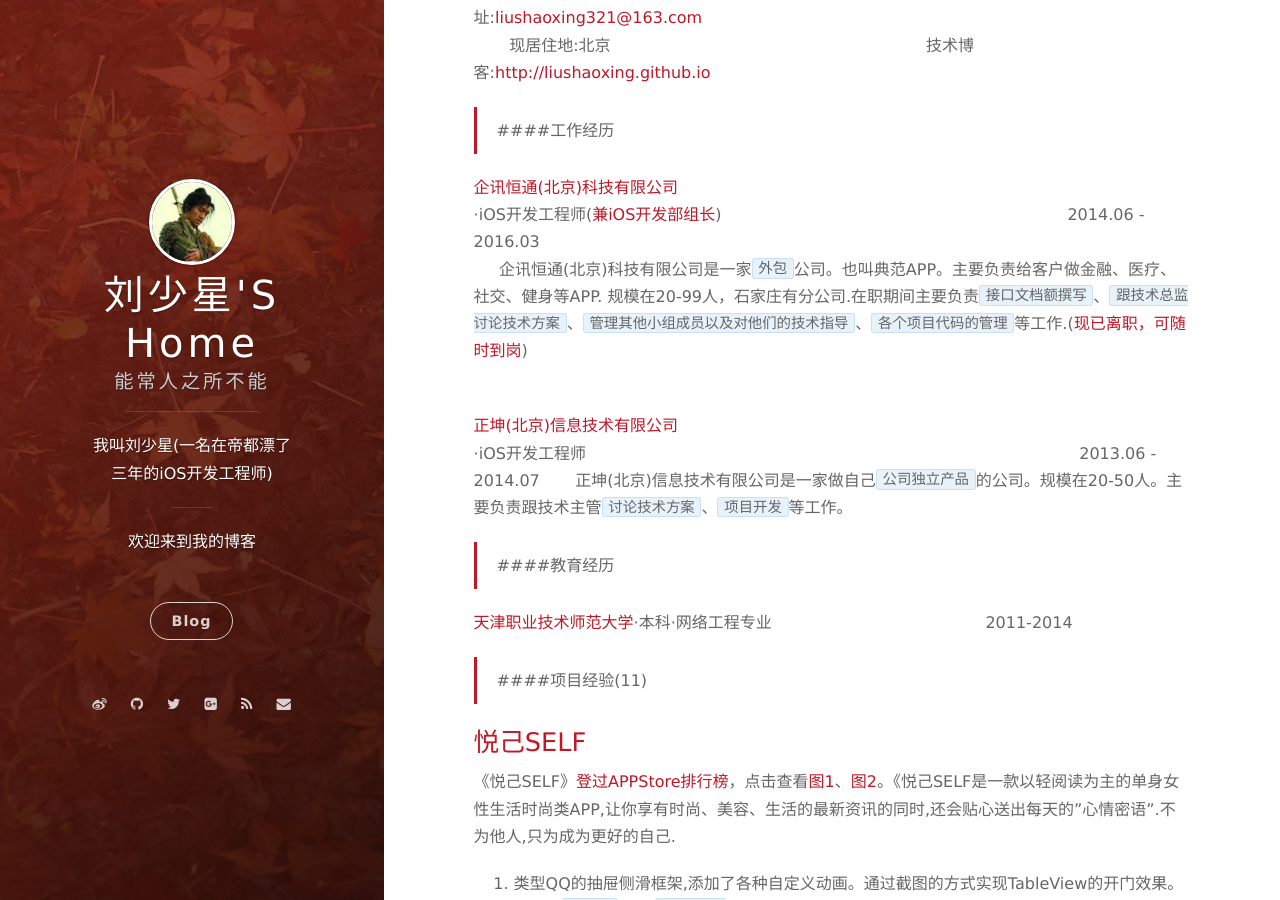
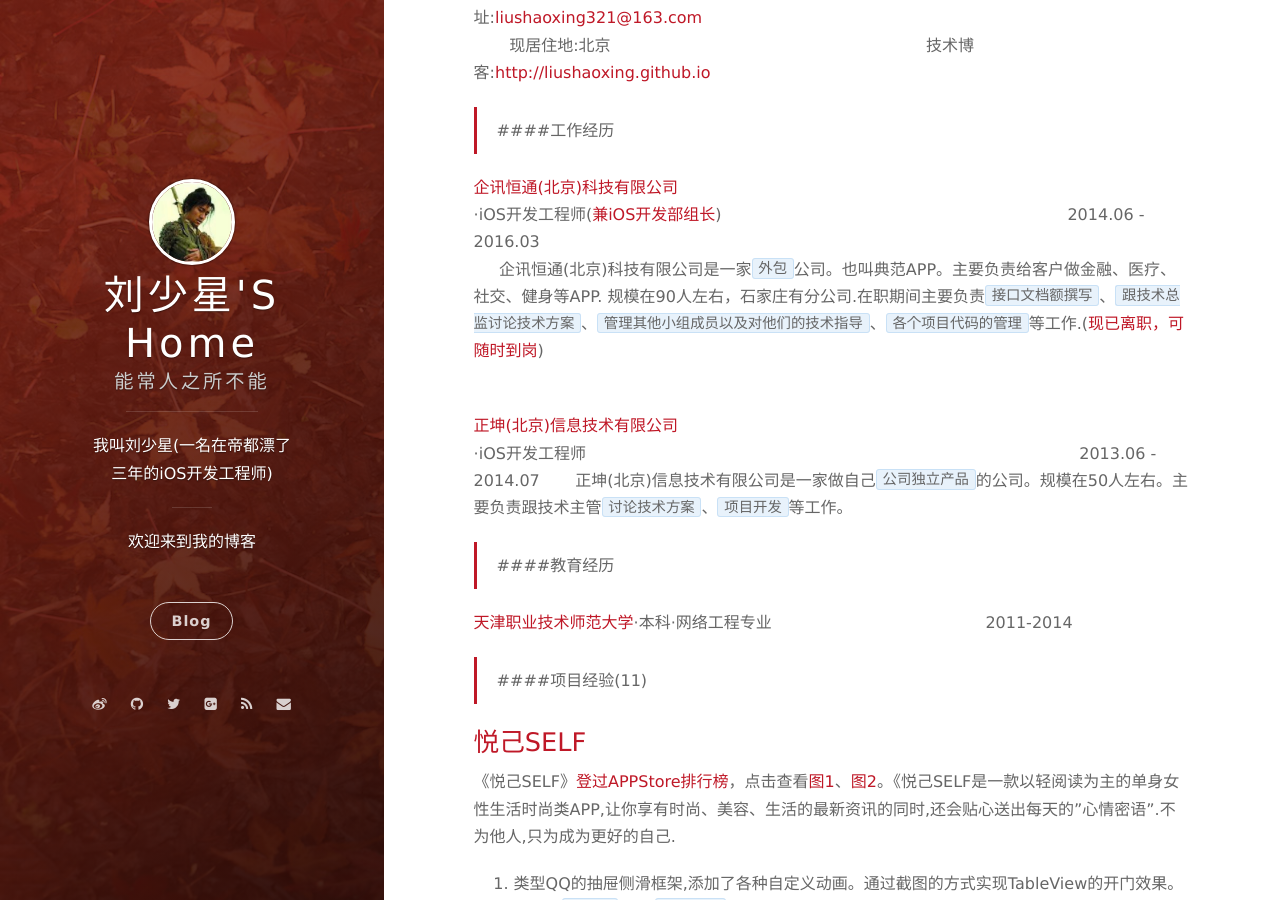
Before and after one commit to liushaoxing321/liushaoxing321.github.io, a Jekyll site: the page built from _posts/2016-03-14-about-myself.md, in a window 1280 px wide and 900 px high, scrolled down 400 px. Built offline with Jekyll 4.4.1, drawn with Linux system fonts in a browser that asks for light colours; nearby versions of some CDN libraries; Markdown is read by kramdown in place of the engine named in the settings.

Commit message:
change content

```diff
--- a/_posts/2016-03-14-about-myself.md
+++ b/_posts/2016-03-14-about-myself.md
@@ -20,12 +20,12 @@
 
  [企讯恒通(北京)科技有限公司]()
 	·iOS开发工程师([兼iOS开发部组长]()) &#160; &#160; &#160; &#160;&#160; &#160; &#160; &#160;&#160; &#160;&#160; &#160; &#160; &#160;&#160; &#160; &#160; &#160;&#160; &#160;&#160; &#160; &#160; &#160;&#160; &#160; &#160; &#160;&#160; &#160;&#160; &#160; &#160; &#160;&#160; &#160; &#160; &#160;&#160;             2014.06 - 2016.03
-	 &#160; &#160; &#160;企讯恒通(北京)科技有限公司是一家`外包`公司。也叫典范APP。主要负责给客户做金融、医疗、社交、健身等APP. 规模在20-99人，石家庄有分公司.在职期间主要负责`接口文档额撰写`、`跟技术总监讨论技术方案`、`管理其他小组成员以及对他们的技术指导`、`各个项目代码的管理`等工作.([现已离职，可随时到岗]())
+	 &#160; &#160; &#160;企讯恒通(北京)科技有限公司是一家`外包`公司。也叫典范APP。主要负责给客户做金融、医疗、社交、健身等APP. 规模在90人左右，石家庄有分公司.在职期间主要负责`接口文档额撰写`、`跟技术总监讨论技术方案`、`管理其他小组成员以及对他们的技术指导`、`各个项目代码的管理`等工作.([现已离职，可随时到岗]())
 
 
  &#160;&#160;&#160;
 [正坤(北京)信息技术有限公司]()
-	·iOS开发工程师  &#160; &#160; &#160; &#160;&#160; &#160; &#160; &#160;&#160; &#160;&#160; &#160; &#160; &#160;&#160; &#160; &#160; &#160;&#160; &#160;&#160; &#160; &#160; &#160;&#160; &#160; &#160; &#160;&#160; &#160;&#160; &#160; &#160; &#160;&#160; &#160; &#160; &#160;&#160;    &#160;&#160; &#160; &#160;&#160;&#160; &#160; &#160;&#160;&#160; &#160; &#160;&#160;&#160; &#160; &#160;&#160;&#160; &#160;                        2013.06 - 2014.07	  &#160; &#160; &#160; 正坤(北京)信息技术有限公司是一家做自己`公司独立产品`的公司。规模在20-50人。主要负责跟技术主管`讨论技术方案`、`项目开发`等工作。
+	·iOS开发工程师  &#160; &#160; &#160; &#160;&#160; &#160; &#160; &#160;&#160; &#160;&#160; &#160; &#160; &#160;&#160; &#160; &#160; &#160;&#160; &#160;&#160; &#160; &#160; &#160;&#160; &#160; &#160; &#160;&#160; &#160;&#160; &#160; &#160; &#160;&#160; &#160; &#160; &#160;&#160;    &#160;&#160; &#160; &#160;&#160;&#160; &#160; &#160;&#160;&#160; &#160; &#160;&#160;&#160; &#160; &#160;&#160;&#160; &#160;                        2013.06 - 2014.07	  &#160; &#160; &#160; 正坤(北京)信息技术有限公司是一家做自己`公司独立产品`的公司。规模在50人左右。主要负责跟技术主管`讨论技术方案`、`项目开发`等工作。
 
 
 >####教育经历
```
